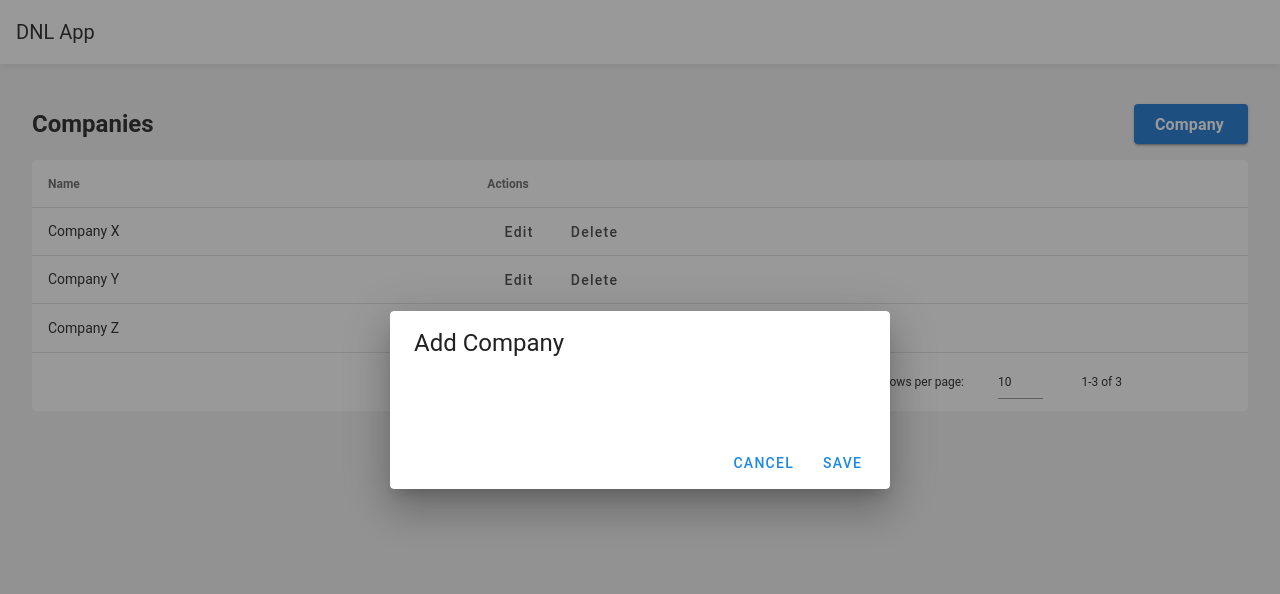
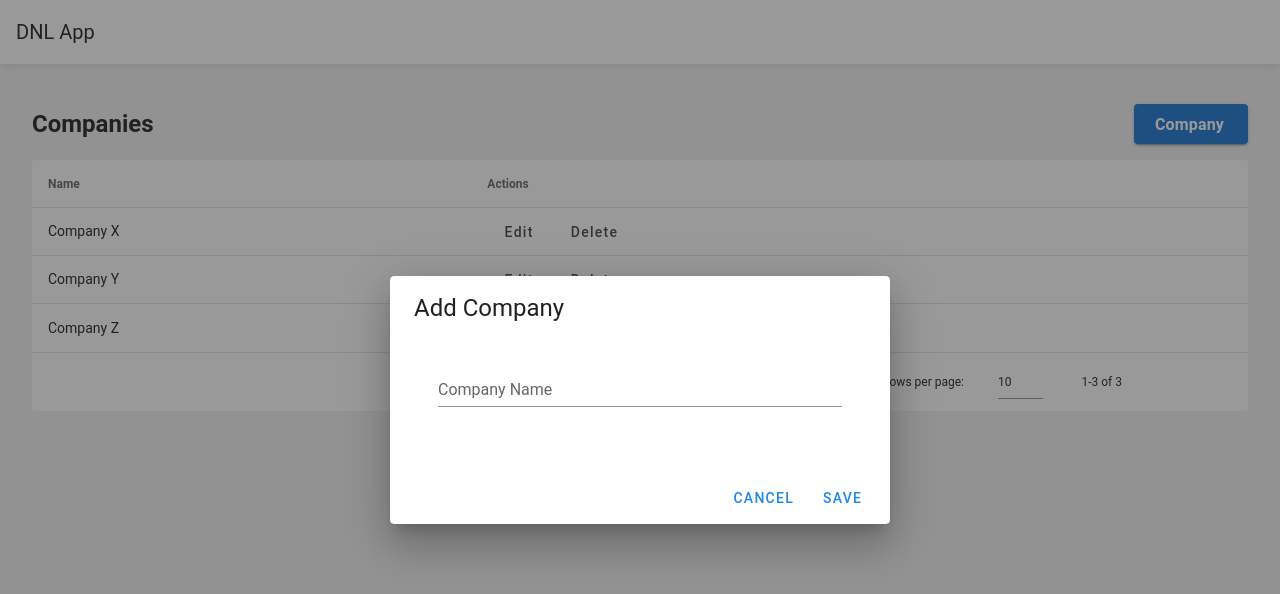
Before and after one commit to deepneuronlab/dnl-frontend-challenge, a Vue app: page /companies in a window 1280 px wide. Both pictures are taken after a click on the button "Company". Shown: the top 594 px of the page. Built offline with nearby package versions, Linux system fonts and the light colour scheme; the HTML template or start-up script is replaced by a standard one.

Commit message:
mfallas: Form text field implemented

```diff
--- a/src/components/Dialogs/FormDialog.vue
+++ b/src/components/Dialogs/FormDialog.vue
@@ -6,7 +6,9 @@
       </v-card-title>
 
       <v-card-text>
-        <v-container><DynamicForm /></v-container>
+        <v-container>
+          <DynamicForm :formStructure="formStructure" :formModel="formModel" />
+        </v-container>
       </v-card-text>
 
       <v-card-actions>
@@ -38,6 +40,12 @@ export default Vue.extend({
       type: String,
       required: true,
     },
+    formModel: {
+      type: Object,
+      default() {
+        return {};
+      },
+    },
   },
   data() {
     return {};
--- a/src/components/Forms/DynamicForm.vue
+++ b/src/components/Forms/DynamicForm.vue
@@ -1,16 +1,34 @@
 <template>
   <v-form v-model="isFormValid" class="dynamic-form">
-    <v-container fluid> </v-container>
+    <v-container fluid>
+      <div v-for="formInput in formStructure" v-bind:key="formInput.type">
+        <component :is="formInput.type" :model="formModel" :inpuType="formInput"/>
+      </div>
+    </v-container>
   </v-form>
 </template>
 
 <script lang="ts">
 import Vue from 'vue';
+import { PropType } from 'vue';
+import { CompanyForm } from '@/store/companies-types';
+import TextField from './TextField.vue';
 
 export default Vue.extend({
   name: 'DynamicForm',
-  components: {},
-  props: {},
+  components: {
+    TextField,
+  },
+  props: {
+    formStructure: {
+      type: Array as PropType<CompanyForm>,
+      required: true,
+    },
+    formModel:
+    {
+      type: Object,
+    },
+  },
   data() {
     return {
       isFormValid: false,
--- /dev/null
+++ b/src/components/Forms/TextField.vue
@@ -0,0 +1,26 @@
+<script lang="ts">
+import Vue from 'vue';
+import type { PropType } from 'vue'
+import {Company} from '@/store/companies-types';
+import {FormTextField} from '@/store/form-types';
+
+export default Vue.extend({
+  name: 'TextField',
+  props: {
+    model: {
+        type: Object as PropType<Company>
+    },
+    inpuType: {
+      type: Object as PropType<FormTextField>,
+    },
+  }
+});
+</script>
+
+<template>
+      <v-expand-transition>
+          <div>
+              <v-text-field v-model="model.companyName" :label="inpuType.label" :required="inpuType.required"></v-text-field>
+          </div>
+      </v-expand-transition>
+</template>
--- a/src/store/companies-state.ts
+++ b/src/store/companies-state.ts
@@ -39,39 +39,39 @@ const companiesState: CompaniesState = {
       placeholder: 'Type name',
       required: true,
     },
-    {
-      type: 'selectField',
-      key: '2019',
-      label: 'Balance 2019',
-      placeholder: 'Type',
-      required: false,
-      items: [
-        {
-          text: 'Good',
-          value: 'good',
-        },
-        {
-          text: 'Bad',
-          value: 'bad',
-        },
-      ],
-    },
-    {
-      type: 'radioGroup',
-      key: 'language',
-      label: 'Language',
-      required: false,
-      items: [
-        {
-          text: 'de',
-          value: 'de',
-        },
-        {
-          text: 'en',
-          value: 'en',
-        },
-      ],
-    },
+    // {
+    //   type: 'selectField',
+    //   key: '2019',
+    //   label: 'Balance 2019',
+    //   placeholder: 'Type',
+    //   required: false,
+    //   items: [
+    //     {
+    //       text: 'Good',
+    //       value: 'good',
+    //     },
+    //     {
+    //       text: 'Bad',
+    //       value: 'bad',
+    //     },
+    //   ],
+    // },
+    // {
+    //   type: 'radioGroup',
+    //   key: 'language',
+    //   label: 'Language',
+    //   required: false,
+    //   items: [
+    //     {
+    //       text: 'de',
+    //       value: 'de',
+    //     },
+    //     {
+    //       text: 'en',
+    //       value: 'en',
+    //     },
+    //   ],
+    // },
   ],
 };
 
--- a/src/store/company-getters.ts
+++ b/src/store/company-getters.ts
@@ -9,6 +9,10 @@ const companiesGetters: GetterTree<CompaniesState, BaseState> = {
   companyTableHeaders(state) {
     return state.companyTableHeaders;
   },
+  companyForm(state)
+  {
+    return state.companyForm
+  }
 };
 
 export default companiesGetters;
--- a/src/store/form-types.ts
+++ b/src/store/form-types.ts
@@ -9,7 +9,7 @@ export interface FormSelect {
   required: boolean;
 }
 
-interface FormTextField {
+export interface FormTextField {
   type: 'textField';
   key: string;
   label: string;
--- a/src/views/TheCompanies.vue
+++ b/src/views/TheCompanies.vue
@@ -4,7 +4,7 @@
     <MainContainer>
       <v-row justify="space-between" align="center" class="mr-0 ml-0 mt-10 mb-1">
         <h2 class="grey--text text--darken-4">Companies</h2>
-        <BtnMain text="Company" icon="mdi-plus" @click="isAddCompanyDialogVisible = true" />
+        <BtnMain text="Company" icon="mdi-plus" @click="addCompany" />
       </v-row>
       <DataTableCompanies
         v-if="tableHeaders && tableItems"
@@ -39,6 +39,7 @@ import BtnMain from '@/components/UI/BtnMain.vue';
 import FormDialog from '@/components/Dialogs/FormDialog.vue';
 import DeleteDialog from '@/components/Dialogs/DeleteDialog.vue';
 import { mapGetters } from 'vuex';
+import { CompanyForm } from '@/store/companies-types';
 
 export default Vue.extend({
   name: 'TheCompanies',
@@ -47,18 +48,23 @@ export default Vue.extend({
     isEditCompanyDialogVisible: false,
     isAddCompanyDialogVisible: false,
     isDeleteDialogVisible: false,
-    formStructure: [],
+    formStructure: [] as CompanyForm,
   }),
   computed: {
     ...mapGetters({
       tableItems: 'companies/companies',
       tableHeaders: 'companies/companyTableHeaders',
+      companyForm: 'companies/companyForm',
     }),
   },
   methods: {
     closeAddCompanyDialogVisible() {
       this.isAddCompanyDialogVisible = false;
     },
+    addCompany() {
+      this.isAddCompanyDialogVisible = true;
+      this.formStructure = this.companyForm;
+    },
   },
 });
 </script>
```
Also changed, not shown: 2 other files (tests, documents, lock files or other folders).
